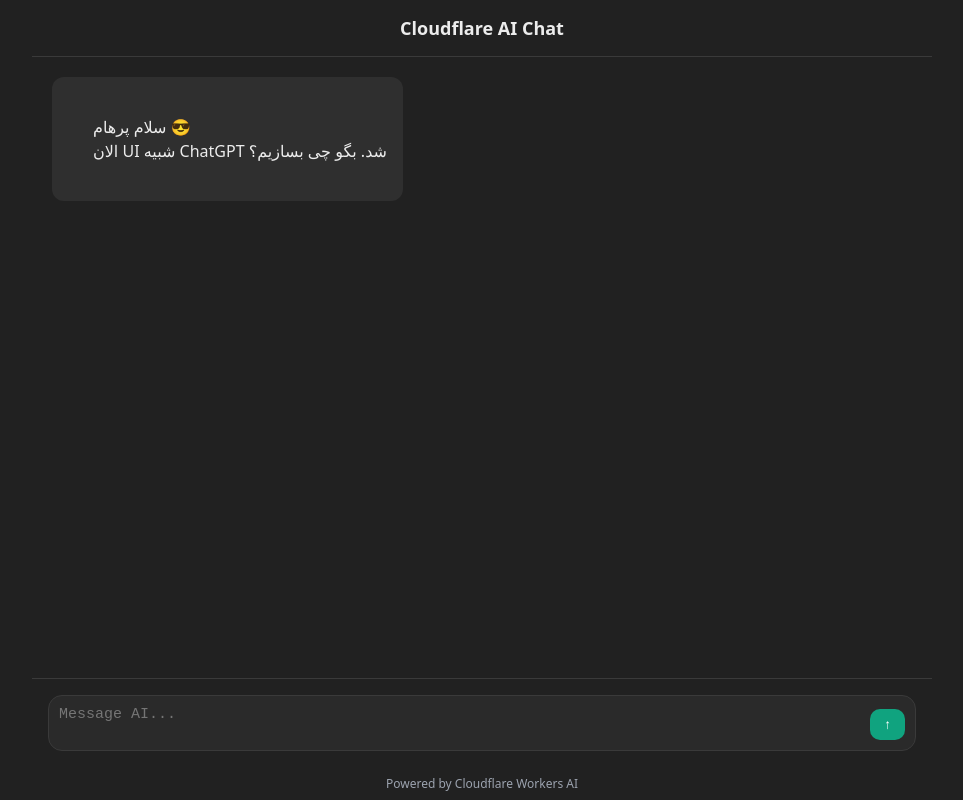
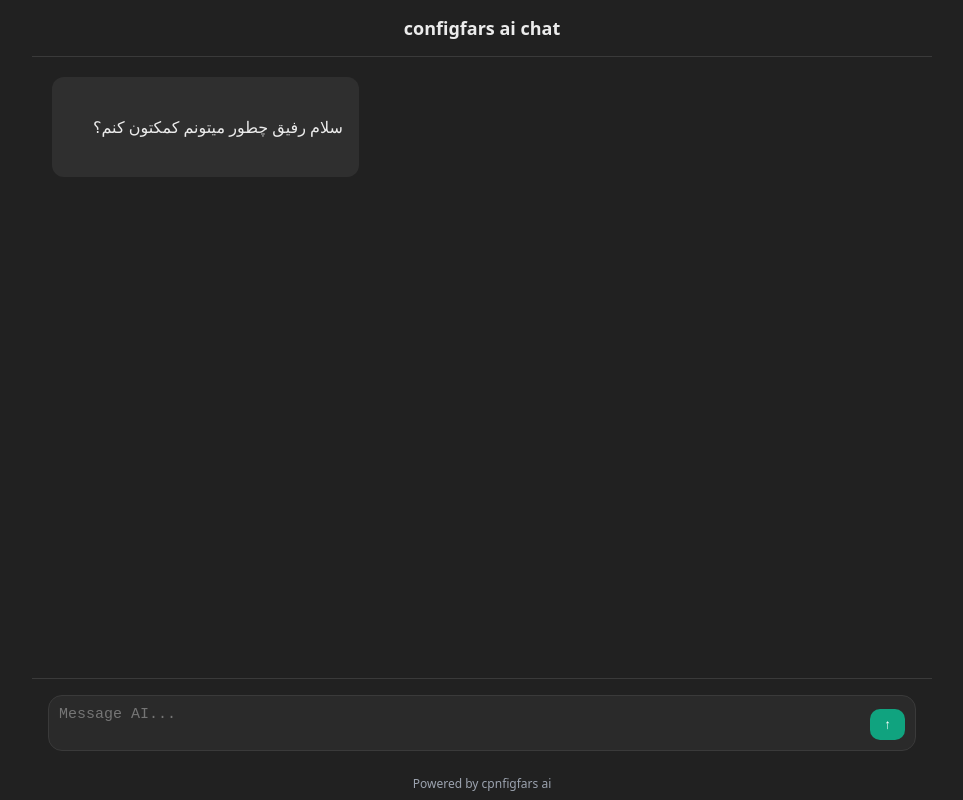
Before and after one commit to padarham9-ui/llm-chat-app-template, a website: page public/index.html in a window 1280 px wide. Shown: the whole page, without its empty margins (158-1121 px from the left). Drawn offline with Linux system fonts and the light colour scheme.

Commit message:
Update index.html

```diff
--- a/public/index.html
+++ b/public/index.html
@@ -146,14 +146,13 @@ footer{
 <div class="chat-wrapper">
 
 <header>
-  Cloudflare AI Chat
+  configfars ai chat
 </header>
 
 <div id="chat-messages" class="chat-messages">
   <div class="message assistant">
     <div class="message-content">
-      سلام پرهام 😎
-      الان UI شبیه ChatGPT شد. بگو چی بسازیم؟
+      سلام رفیق چطور میتونم کمکتون کنم؟
     </div>
   </div>
 </div>
@@ -166,7 +165,7 @@ footer{
 </div>
 
 <footer>
-  Powered by Cloudflare Workers AI
+  Powered by cpnfigfars ai
 </footer>
 
 </div>
```
